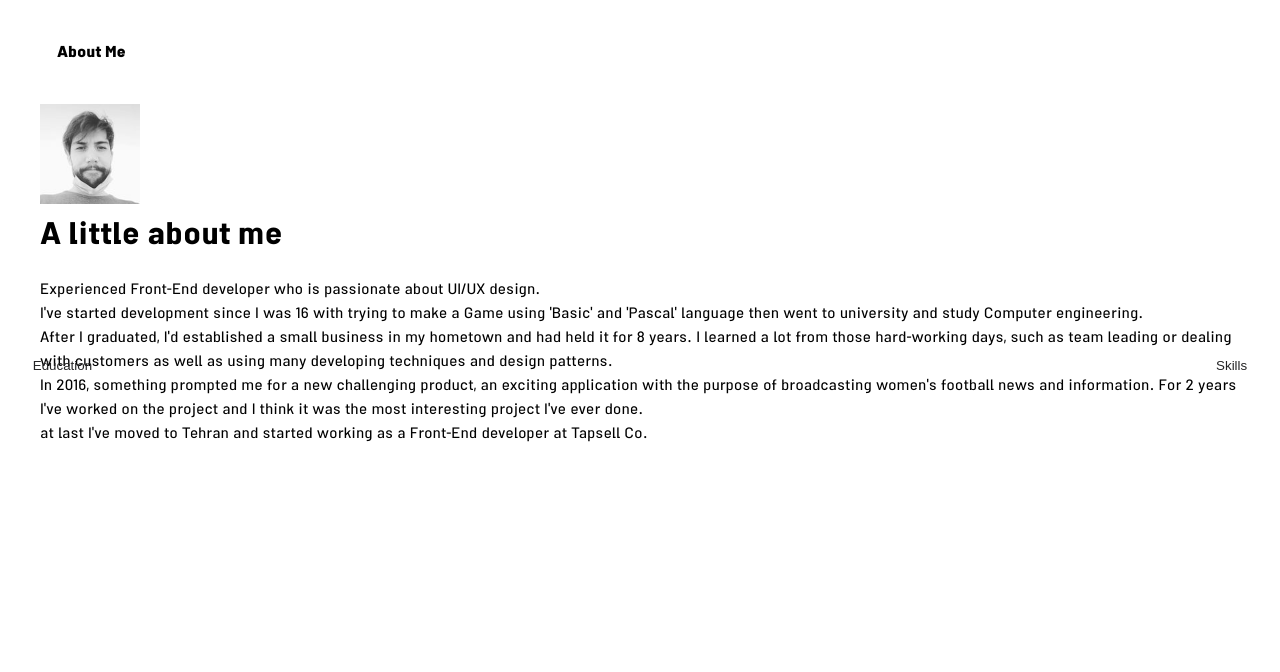
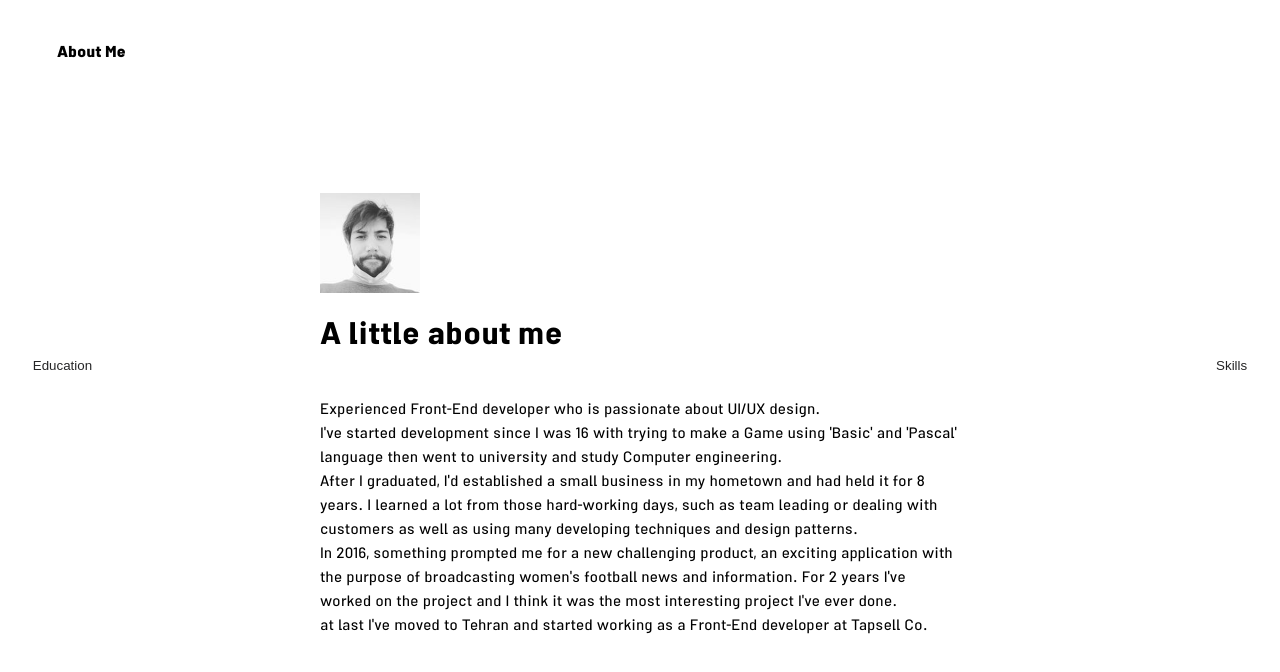
Before and after one commit to hamidamel/hamidamel.github.io, a Vue app: page /about in a window 1280 px wide. Shown: the top 672 px of the page. Built offline with nearby package versions, Linux system fonts and the light colour scheme; some icons are missing.

Commit message:
fix about us style

```diff
--- a/src/views/About.vue
+++ b/src/views/About.vue
@@ -1,5 +1,5 @@
 <template>
-  <div>
+  <div id="about">
     <div class="container">
       <img src="../assets/me.jpeg" width="100px" />
       <h1>A little about me</h1>
@@ -74,4 +74,33 @@ import { HomeIcon } from "vue-feather-icons";
 export default class About extends Vue {}
 </script>
 
-<style></style>
+<style scoped lang="scss">
+@media only screen and (min-width: 768px) {
+  .container {
+    max-width: 1440px;
+    display: grid;
+    grid-template-columns: repeat(1, 1fr);
+    grid-template-rows: repeat(1, 1fr);
+    grid-column-gap: 40px;
+    grid-row-gap: 20px;
+    max-width: 50%;
+    // height: 200px;
+  }
+  #about {
+    display: flex;
+    justify-content: center;
+    justify-items: center;
+    align-items: center;
+    flex-direction: row;
+    height: calc(100vh - 160px);
+  }
+}
+
+@media only screen and (max-width: 768px) {
+  #about {
+    justify-content: flex-start;
+    justify-items: flex-start;
+    align-items: flex-start;
+  }
+}
+</style>
```
